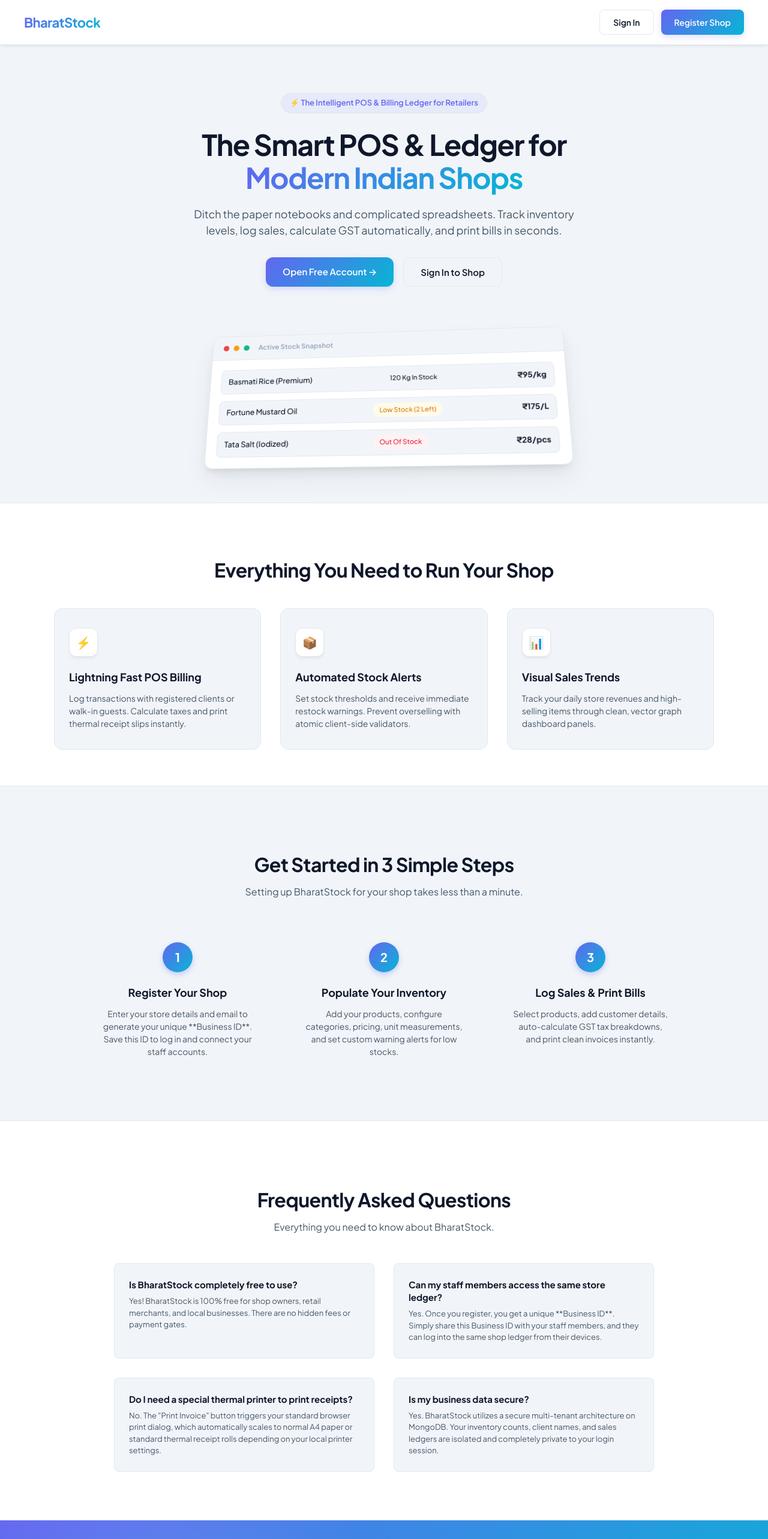
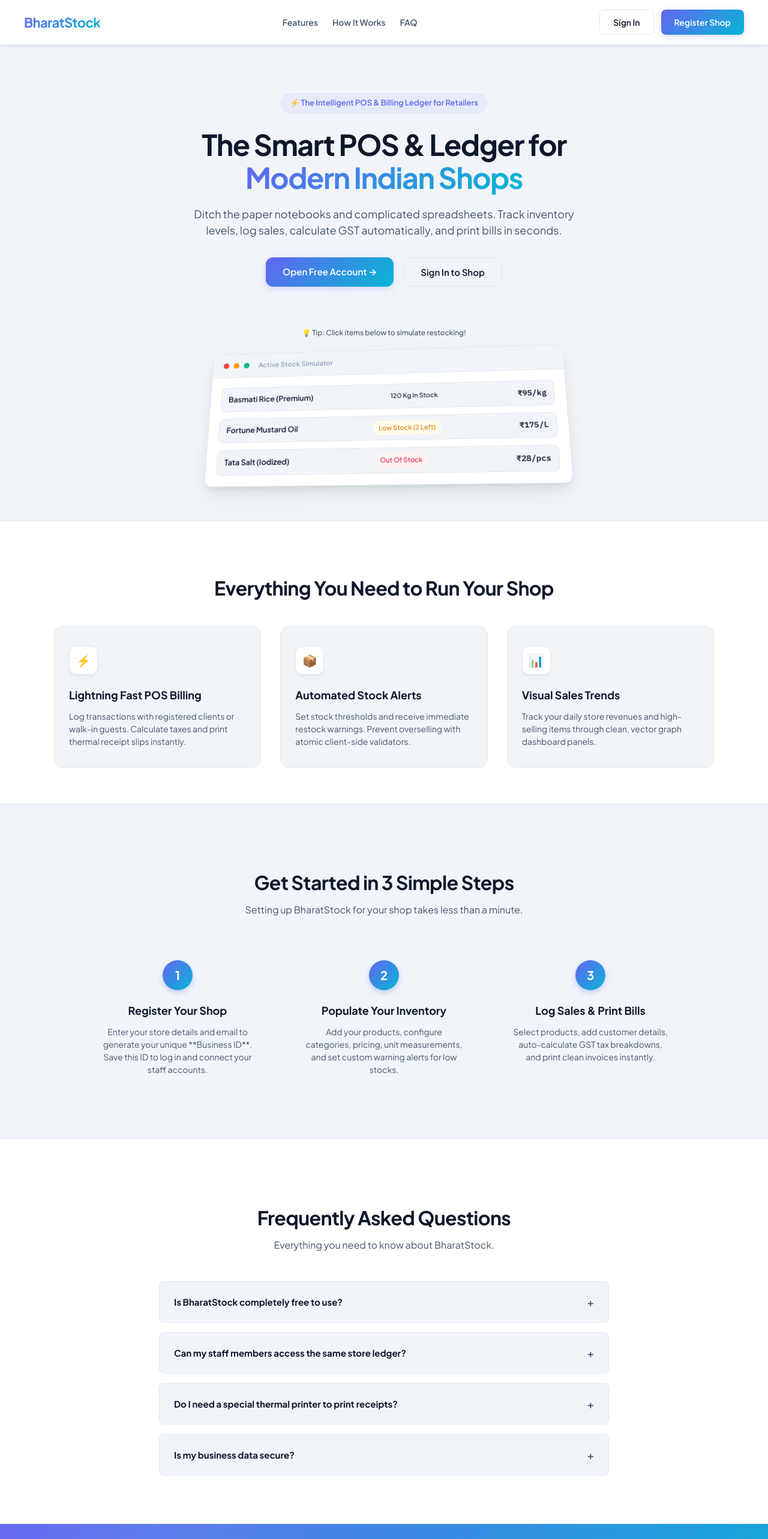
Before and after one commit to Ujjaval69/BharatStock, a React (Vite) app in the folder frontend/: page / in a window 1280 px wide. Shown: the top 2566 px of the page at 60% size. Built offline with nearby package versions, Linux system fonts and the light colour scheme; no server answers.

Commit message:
feat: add interactive FAQ accordions, smooth scroll navigation, and live stock simulator demo on landing page

```diff
--- a/frontend/src/index.css
+++ b/frontend/src/index.css
@@ -1157,38 +1157,141 @@
   text-align: center;
 }
 
-.faq-container {
-  display: grid;
-  grid-template-columns: repeat(auto-fit, minmax(350px, 1fr));
-  gap: 32px;
-  max-width: 900px;
+/* Smooth scroll global support */
+html {
+  scroll-behavior: smooth;
+}
+
+/* Header Text Navigation Links */
+.landing-header-links {
+  display: flex;
+  gap: 24px;
+  align-items: center;
+}
+
+@media (max-width: 768px) {
+  .landing-header-links {
+    display: none;
+  }
+}
+
+.link-btn {
+  background: none;
+  border: none;
+  color: var(--text-secondary);
+  font-size: 14px;
+  font-weight: 600;
+  cursor: pointer;
+  padding: 8px 0;
+  transition: var(--transition);
+  position: relative;
+}
+
+.link-btn:hover {
+  color: var(--accent);
+}
+
+/* Interactive Mockup Simulator Row */
+.interactive-row {
+  position: relative;
+}
+
+.interactive-row:hover {
+  background: var(--bg-secondary) !important;
+  transform: translateX(4px);
+  border-color: var(--accent);
+}
+
+.interactive-row:active {
+  transform: scale(0.98);
+}
+
+.flash-active {
+  animation: flash-green 0.5s ease-out;
+}
+
+@keyframes flash-green {
+  0% {
+    background-color: var(--bg-primary);
+    box-shadow: none;
+  }
+  30% {
+    background-color: rgba(16, 185, 129, 0.2);
+    box-shadow: 0 0 12px rgba(16, 185, 129, 0.3);
+  }
+  100% {
+    background-color: var(--bg-primary);
+    box-shadow: none;
+  }
+}
+
+/* FAQ Accordion Section */
+.landing-faq {
+  padding: 80px 40px;
+  background: var(--bg-secondary);
+  border-bottom: 1px solid var(--border-color);
+  text-align: center;
+}
+
+.faq-container-accordion {
+  display: flex;
+  flex-direction: column;
+  gap: 16px;
+  max-width: 750px;
   margin: 0 auto;
   text-align: left;
 }
 
-.faq-item {
+.faq-accordion-item {
   background: var(--bg-primary);
   border: 1px solid var(--border-color);
   border-radius: var(--radius-sm);
-  padding: 24px;
+  overflow: hidden;
+  cursor: pointer;
   transition: var(--transition);
 }
 
-.faq-item:hover {
-  transform: translateY(-2px);
+.faq-accordion-item:hover {
   border-color: var(--accent);
+  box-shadow: var(--shadow);
 }
 
-.faq-item h4 {
+.faq-accordion-item.open {
+  border-color: var(--accent);
+  box-shadow: var(--shadow);
+}
+
+.faq-question-bar {
+  padding: 20px 24px;
+  display: flex;
+  justify-content: space-between;
+  align-items: center;
+  gap: 16px;
+}
+
+.faq-question-bar h4 {
   font-size: 15px;
   font-weight: 700;
-  margin: 0 0 8px;
+  margin: 0;
   color: var(--text-primary);
-  line-height: 1.4;
+  line-height: 1.45;
 }
 
-.faq-item p {
+.faq-chevron-icon {
+  font-size: 18px;
+  font-weight: 600;
+  color: var(--text-secondary);
+  transition: var(--transition);
+}
+
+.faq-answer-panel {
+  transition: max-height 0.3s ease-out;
+  overflow: hidden;
+}
+
+.faq-answer-panel p {
   margin: 0;
+  padding: 0 24px 20px;
   font-size: 13px;
   color: var(--text-secondary);
   line-height: 1.5;
--- a/frontend/src/pages/Landing.jsx
+++ b/frontend/src/pages/Landing.jsx
@@ -1,3 +1,4 @@
+import { useState } from 'react';
 import { useNavigate } from 'react-router-dom';
 import { useAuth } from '../context/AuthContext';
 
@@ -6,15 +7,88 @@
 }
 
 export default function Landing() {
-  const { user, business } = useAuth();
+  const { user } = useAuth();
   const navigate = useNavigate();
   const isLoggedIn = !!user;
+
+  // 1. FAQ Accordion State
+  const [activeFaq, setActiveFaq] = useState(null);
+  const toggleFaq = (index) => {
+    setActiveFaq((prev) => (prev === index ? null : index));
+  };
+
+  // 2. Interactive Mockup State
+  const [mockProducts, setMockProducts] = useState([
+    { id: '1', name: 'Basmati Rice (Premium)', stock: 120, unit: 'kg', price: 95, status: 'success', statusText: '120 kg in stock' },
+    { id: '2', name: 'Fortune Mustard Oil', stock: 2, unit: 'L', price: 175, status: 'pending', statusText: 'Low Stock (2 left)' },
+    { id: '3', name: 'Tata Salt (Iodized)', stock: 0, unit: 'pcs', price: 28, status: 'cancelled', statusText: 'Out of Stock' },
+  ]);
+  const [lastClickedId, setLastClickedId] = useState(null);
+
+  const handleRestockClick = (id) => {
+    setLastClickedId(id);
+    setMockProducts((prev) =>
+      prev.map((p) => {
+        if (p.id === id) {
+          const nextStock = p.stock === 0 ? 10 : p.stock + 10;
+          return {
+            ...p,
+            stock: nextStock,
+            status: 'success',
+            statusText: `${nextStock} ${p.unit} in stock`,
+          };
+        }
+        return p;
+      })
+    );
+    // Remove the flash animation class after 500ms
+    setTimeout(() => {
+      setLastClickedId(null);
+    }, 500);
+  };
+
+  // 3. Smooth Scroll Handler
+  const scrollToSection = (id) => {
+    const el = document.getElementById(id);
+    if (el) {
+      el.scrollIntoView({ behavior: 'smooth' });
+    }
+  };
+
+  const faqData = [
+    {
+      q: 'Is BharatStock completely free to use?',
+      a: 'Yes! BharatStock is 100% free for shop owners, retail merchants, and local businesses. There are no hidden fees or payment gates.',
+    },
+    {
+      q: 'Can my staff members access the same store ledger?',
+      a: 'Yes. Once you register, you get a unique Business ID. Simply share this Business ID with your staff members, and they can log into the same shop ledger from their devices.',
+    },
+    {
+      q: 'Do I need a special thermal printer to print receipts?',
+      a: 'No. The "Print Invoice" button triggers your standard browser print dialog, which automatically scales to normal A4 paper or standard thermal receipt rolls depending on your local printer settings.',
+    },
+    {
+      q: 'Is my business data secure?',
+      a: 'Yes. BharatStock utilizes a secure multi-tenant architecture on MongoDB. Your inventory counts, client names, and sales ledgers are isolated and completely private to your login session.',
+    },
+  ];
 
   return (
     <div className="landing-shell">
       {/* Navbar */}
       <header className="landing-header">
-        <div className="landing-brand">BharatStock</div>
+        <div className="landing-brand" onClick={() => window.scrollTo({ top: 0, behavior: 'smooth' })} style={{ cursor: 'pointer' }}>
+          BharatStock
+        </div>
+
+        {/* Navigation Links for Smooth Scrolling */}
+        <div className="landing-header-links">
+          <button className="link-btn" onClick={() => scrollToSection('features')}>Features</button>
+          <button className="link-btn" onClick={() => scrollToSection('steps')}>How It Works</button>
+          <button className="link-btn" onClick={() => scrollToSection('faq')}>FAQ</button>
+        </div>
+
         <nav className="landing-nav-links">
           {isLoggedIn ? (
             <button className="btn btn-primary" onClick={() => navigate('/dashboard')}>
@@ -61,38 +135,38 @@
           )}
         </div>
 
-        {/* 3D-like Mockup Preview Box */}
+        {/* Interactive 3D Mockup Preview Box */}
         <div className="landing-mockup-wrapper">
+          <div style={{ textAlign: 'center', marginBottom: 12, fontSize: '12px', color: 'var(--text-secondary)', fontWeight: 500 }}>
+            💡 Tip: Click items below to simulate restocking!
+          </div>
           <div className="landing-mockup-card">
             <div className="mockup-header">
               <span className="mockup-dot red"></span>
               <span className="mockup-dot yellow"></span>
               <span className="mockup-dot green"></span>
-              <span className="mockup-title">Active Stock Snapshot</span>
+              <span className="mockup-title">Active Stock Simulator</span>
             </div>
             <div className="mockup-body">
-              <div className="mockup-row">
-                <span>Basmati Rice (Premium)</span>
-                <span className="pill success">120 kg in stock</span>
-                <strong>{formatINR(95)}/kg</strong>
-              </div>
-              <div className="mockup-row">
-                <span>Fortune Mustard Oil</span>
-                <span className="pill pending">Low Stock (2 left)</span>
-                <strong>{formatINR(175)}/L</strong>
-              </div>
-              <div className="mockup-row">
-                <span>Tata Salt (Iodized)</span>
-                <span className="pill cancelled">Out of Stock</span>
-                <strong>{formatINR(28)}/pcs</strong>
-              </div>
+              {mockProducts.map((p) => (
+                <div
+                  key={p.id}
+                  onClick={() => handleRestockClick(p.id)}
+                  className={`mockup-row interactive-row ${lastClickedId === p.id ? 'flash-active' : ''}`}
+                  style={{ cursor: 'pointer', transition: 'background-color 0.2s, transform 0.1s' }}
+                >
+                  <span style={{ fontWeight: 600 }}>{p.name}</span>
+                  <span className={`pill ${p.status}`}>{p.statusText}</span>
+                  <strong style={{ fontFamily: 'var(--font-mono)' }}>{formatINR(p.price)}/{p.unit}</strong>
+                </div>
+              ))}
             </div>
           </div>
         </div>
       </section>
 
       {/* Features Section */}
-      <section className="landing-features">
+      <section id="features" className="landing-features">
         <h2 className="section-heading">Everything You Need to Run Your Shop</h2>
         <div className="features-grid">
           <div className="feature-card">
@@ -114,7 +188,7 @@
       </section>
 
       {/* How It Works Section */}
-      <section className="landing-steps">
+      <section id="steps" className="landing-steps">
         <h2 className="section-heading">Get Started in 3 Simple Steps</h2>
         <p className="section-subheading">Setting up BharatStock for your shop takes less than a minute.</p>
 
@@ -138,27 +212,25 @@
       </section>
 
       {/* FAQ Section */}
-      <section className="landing-faq">
+      <section id="faq" className="landing-faq">
         <h2 className="section-heading">Frequently Asked Questions</h2>
         <p className="section-subheading">Everything you need to know about BharatStock.</p>
 
-        <div className="faq-container">
-          <div className="faq-item">
-            <h4>Is BharatStock completely free to use?</h4>
-            <p>Yes! BharatStock is 100% free for shop owners, retail merchants, and local businesses. There are no hidden fees or payment gates.</p>
-          </div>
-          <div className="faq-item">
-            <h4>Can my staff members access the same store ledger?</h4>
-            <p>Yes. Once you register, you get a unique **Business ID**. Simply share this Business ID with your staff members, and they can log into the same shop ledger from their devices.</p>
-          </div>
-          <div className="faq-item">
-            <h4>Do I need a special thermal printer to print receipts?</h4>
-            <p>No. The "Print Invoice" button triggers your standard browser print dialog, which automatically scales to normal A4 paper or standard thermal receipt rolls depending on your local printer settings.</p>
-          </div>
-          <div className="faq-item">
-            <h4>Is my business data secure?</h4>
-            <p>Yes. BharatStock utilizes a secure multi-tenant architecture on MongoDB. Your inventory counts, client names, and sales ledgers are isolated and completely private to your login session.</p>
-          </div>
+        <div className="faq-container-accordion">
+          {faqData.map((item, index) => {
+            const isOpen = activeFaq === index;
+            return (
+              <div key={index} className={`faq-accordion-item ${isOpen ? 'open' : ''}`} onClick={() => toggleFaq(index)}>
+                <div className="faq-question-bar">
+                  <h4>{item.q}</h4>
+                  <span className="faq-chevron-icon">{isOpen ? '−' : '+'}</span>
+                </div>
+                <div className="faq-answer-panel" style={{ maxHeight: isOpen ? '200px' : '0' }}>
+                  <p>{item.a}</p>
+                </div>
+              </div>
+            );
+          })}
         </div>
       </section>
 
```
